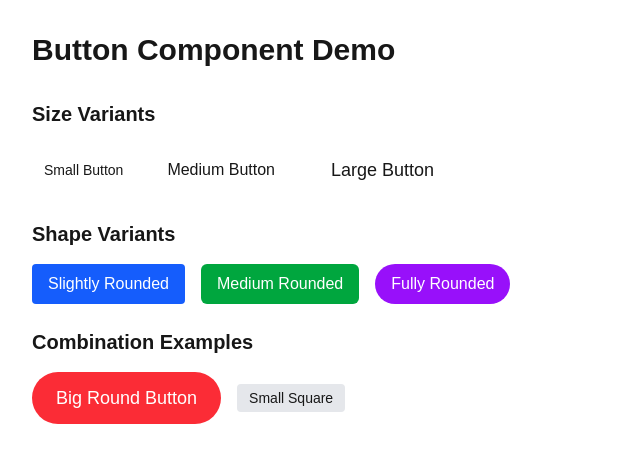
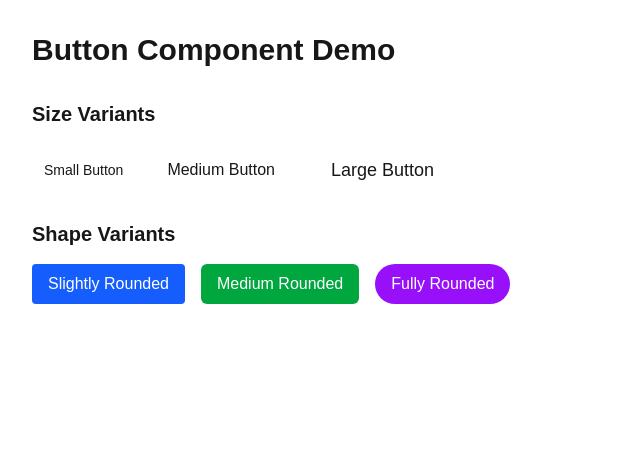
Before and after one commit to abenooo/alx-project-0x02-setup, a Next.js app in the folder alx-project-0x02/: page /about in a window 1280 px wide. Shown: the top 462 px of the page, without its empty margins (0-640 px from the left). Built offline with nearby package versions, Linux system fonts and the light colour scheme.

Commit message:
Update import path for Button component in About page to relative path; removed unused demo section for a cleaner layout.

```diff
--- a/alx-project-0x02/pages/about.tsx
+++ b/alx-project-0x02/pages/about.tsx
@@ -1,5 +1,5 @@
 import React from 'react';
-import Button from '@/components/common/Button';
+import Button from '../components/common/Button';
 
 const AboutPage = () => {
   return (
@@ -36,26 +36,6 @@ const AboutPage = () => {
             </Button>
           </div>
         </section>
-
-        <section>
-          <h2 className="text-xl font-semibold mb-4">Combination Examples</h2>
-          <div className="flex items-center space-x-4">
-            <Button
-              size="large"
-              shape="rounded-full"
-              className="bg-red-500 text-white hover:bg-red-600"
-            >
-              Big Round Button
-            </Button>
-            <Button
-              size="small"
-              shape="rounded-sm"
-              className="bg-gray-200 hover:bg-gray-300"
-            >
-              Small Square
-            </Button>
-          </div>
-        </section>
       </div>
     </div>
   );
```
